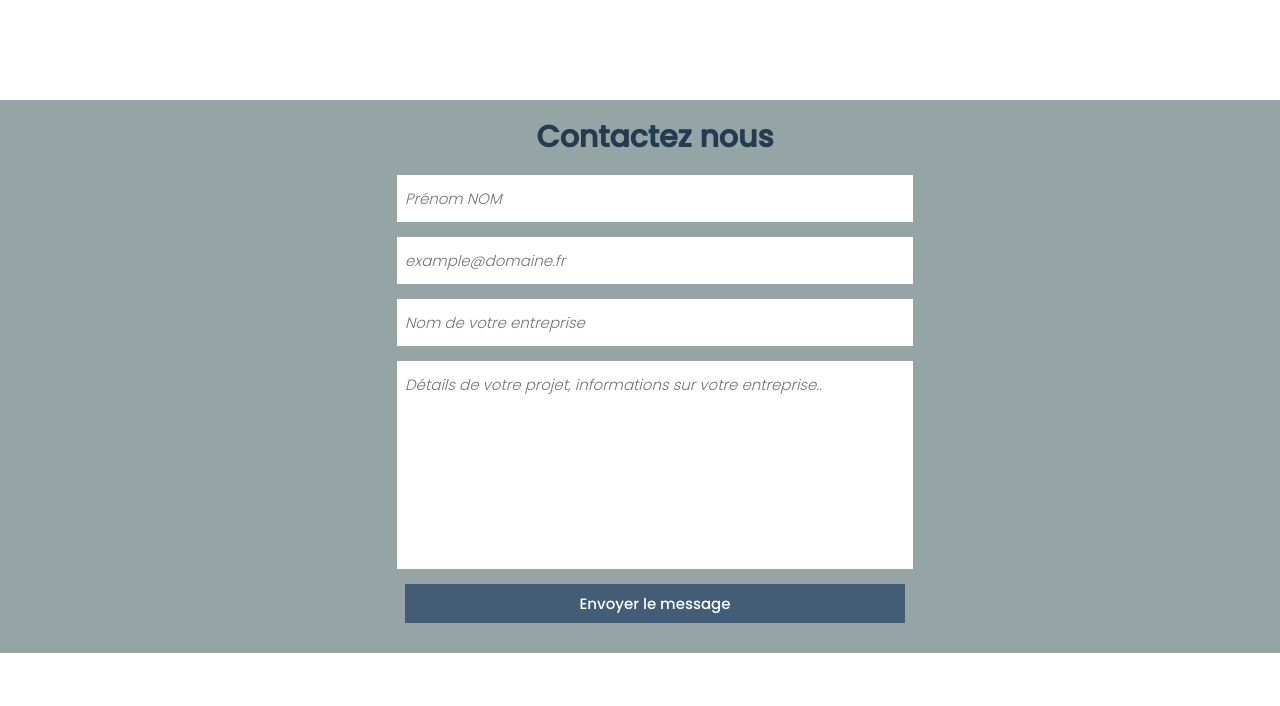
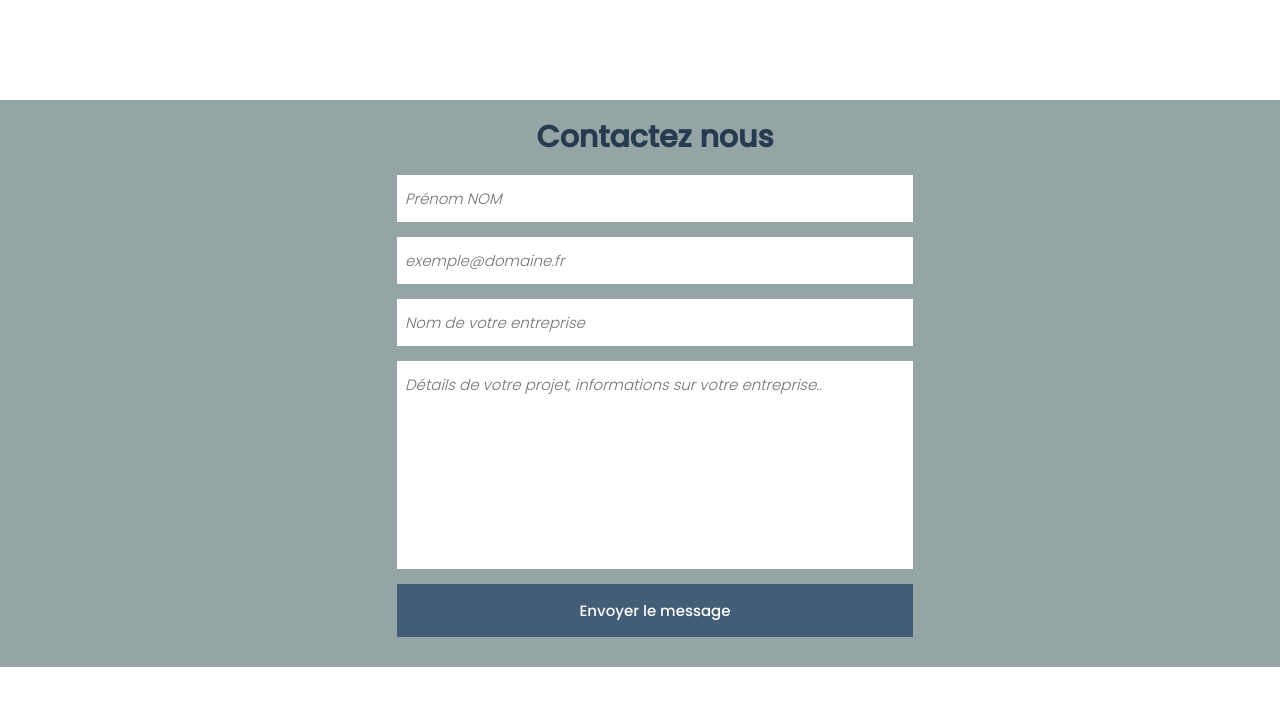
Before and after one commit to CheeseParty/NoobWeb, a PHP site: page /contact.php in a window 1280 px wide. Shown: the top 706 px of the page. Run offline with PHP 8.4, Linux system fonts and the light colour scheme.

Commit message:
Edit form contact

```diff
--- a/contact.php
+++ b/contact.php
@@ -22,7 +22,7 @@
             <form method="post">
                 <h1>Contactez nous</h1>
                 <input type="text" class="textboxform" placeholder="Prénom NOM">
-                <input type="email" class="textboxform" placeholder="example@domaine.fr">
+                <input type="email" class="textboxform" placeholder="exemple@domaine.fr">
                 <input type="text" class="textboxform" placeholder="Nom de votre entreprise">
                 <textarea rows="8" class="textboxform" placeholder="Détails de votre projet, informations sur votre entreprise.. "></textarea>
                 <input type="submit" value="Envoyer le message" class="contactformbtn">
--- a/css/contact.css
+++ b/css/contact.css
@@ -13,12 +13,17 @@
     width:500px;
     padding:12px 8px;
     border:none;
-
-
+   font-weight:300;
+    resize:none;
 }
 
-#contactsection form textarea {
-    resize:none;
+.textboxform:focus{
+    -moz-box-shadow: 2px 2px 20px 0px #cfcfcf;
+    -webkit-box-shadow: 2px 2px 20px 0px #cfcfcf;
+    -o-box-shadow: 2px 2px 20px 0px #cfcfcf;
+    box-shadow: 2px 2px 20px 0px #cfcfcf;
+    filter:progid:DXImageTransform.Microsoft.Shadow(color=#cfcfcf, Direction=134, Strength=20);
+    outline:none;
 }
 
 #contactsection form h1 {
@@ -29,10 +34,10 @@
 }
 
 .contactformbtn {
-    width:500px;
+    width:516px;
     display:block;
     margin:15px auto;
-    padding:8px 10px;
+    padding:15px 10px;
     transition:all 0.4s ease;
     background:#435D77;
     border:0;
```
